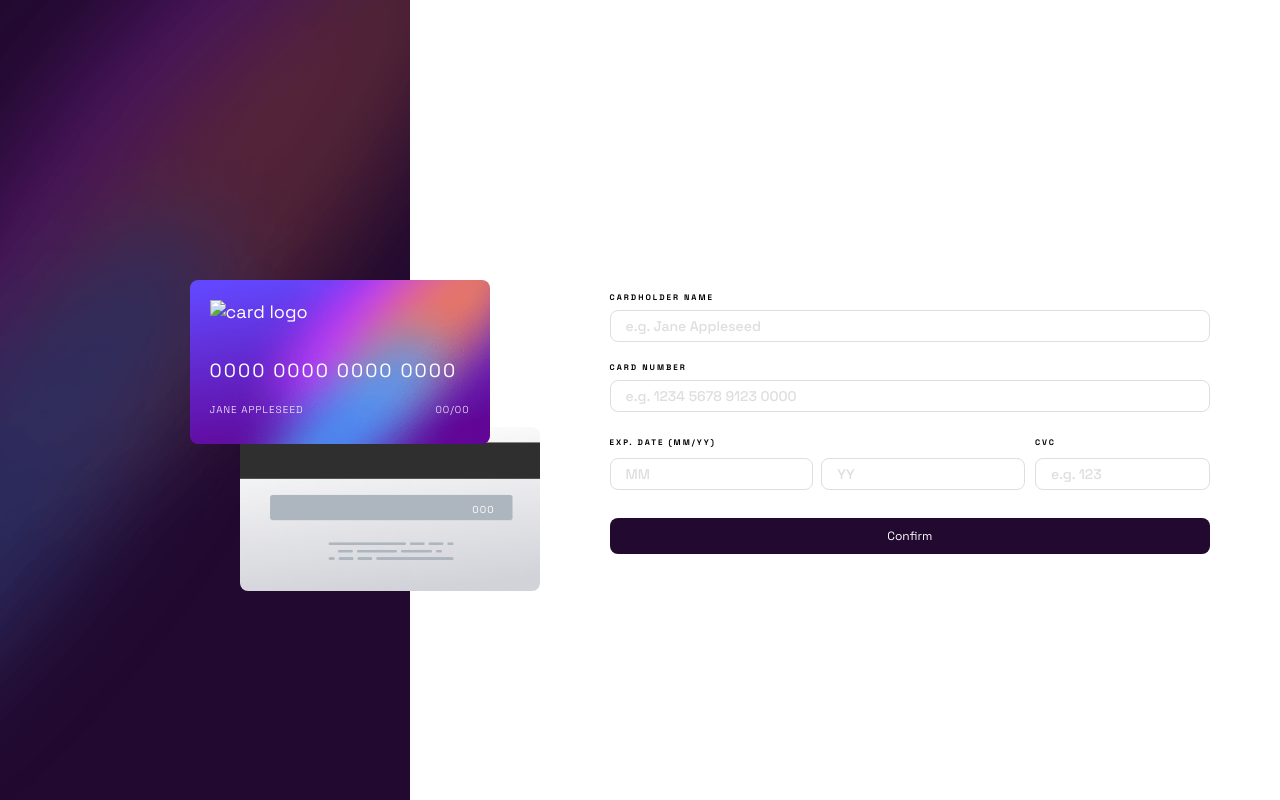
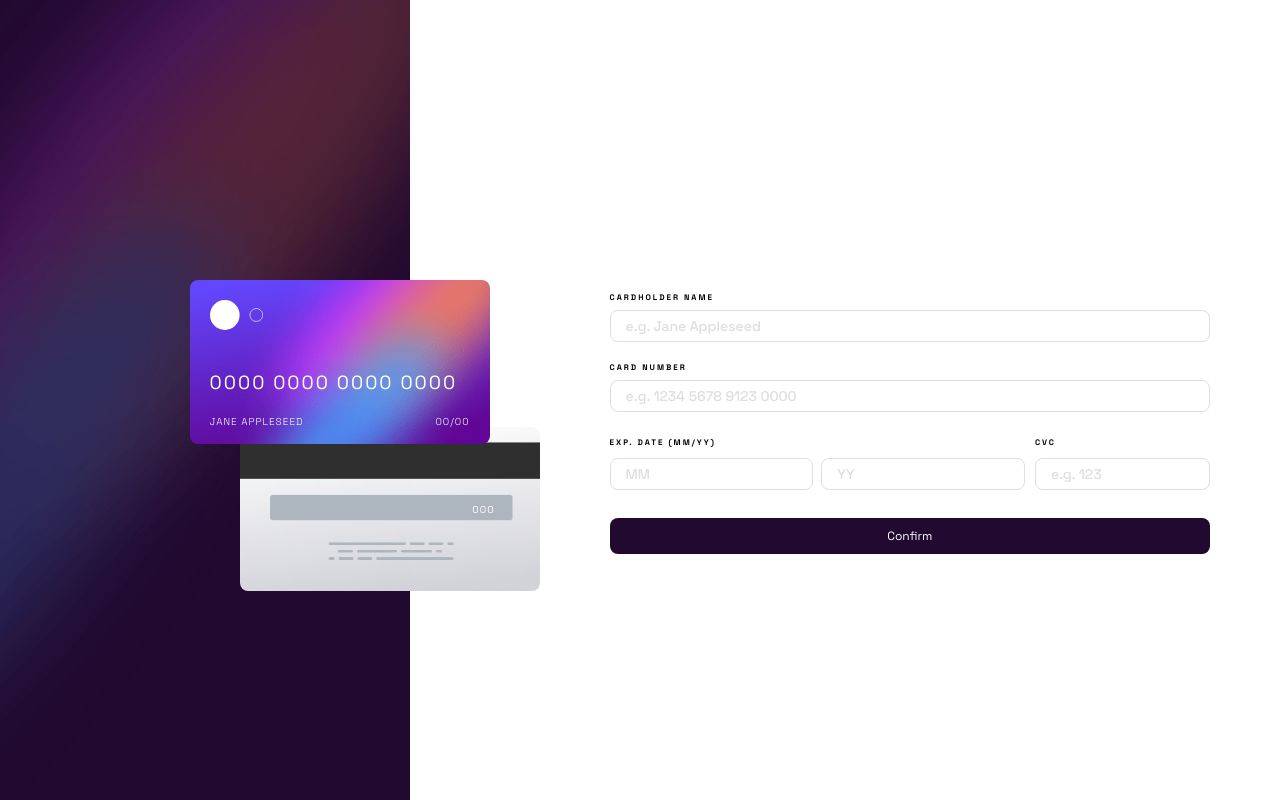
Before and after one commit to mateuszhofman/Interactive-card.github.io, a plain HTML site: page index.html in a window 1280 px wide. Drawn offline with nearby package versions, Linux system fonts and the light colour scheme; files that its build step writes are made by us from their sources; files whose address does not match are found by name.

Commit message:
Update index.html

```diff
--- a/index.html
+++ b/index.html
@@ -9,7 +9,7 @@
     <link rel="preconnect" href="https://fonts.gstatic.com" crossorigin>
     <link href="https://fonts.googleapis.com/css2?family=Space+Grotesk:wght@300;400;500;600;700&display=swap"
         rel="stylesheet">
-    <link rel="stylesheet" href="/css/style.css">
+    <link rel="stylesheet" href="./style.css">
 </head>
 
 <body>
@@ -22,7 +22,7 @@
                 </div>
                 <div class="card-front">
                     <div class="card-logo">
-                        <img src="/Interactive Card/img/card-logo.svg" alt="card logo">
+                        <img src="./img/card-logo.svg" alt="card logo">
                     </div>
                     <div class="card-info">
                         <div class="card-item">
```
